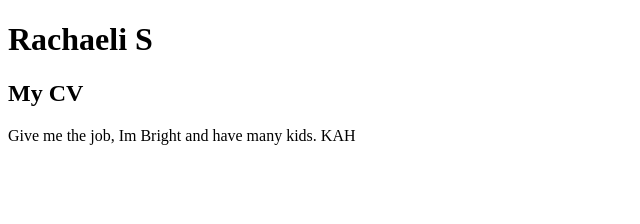
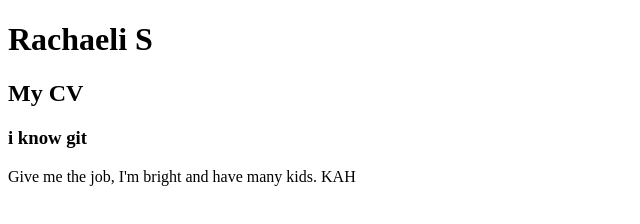
Before and after one commit to Rachaelstrom/Rachaelistrom, a plain HTML site: page index.html in a window 1280 px wide. Shown: the whole page, without its empty margins (0-640 px from the left). Drawn offline with Linux system fonts and the light colour scheme.

Commit message:
Update index.html

```diff
--- a/index.html
+++ b/index.html
@@ -8,7 +8,8 @@
 <body>
     <h1>Rachaeli S</h1>
     <h2>My CV</h2>
-    <p>Give me the job, Im Bright and have many kids.
+    <h3>i know git</h3>
+    <p>Give me the job, I'm bright and have many kids.
         KAH
     </p>
 </body>
```
